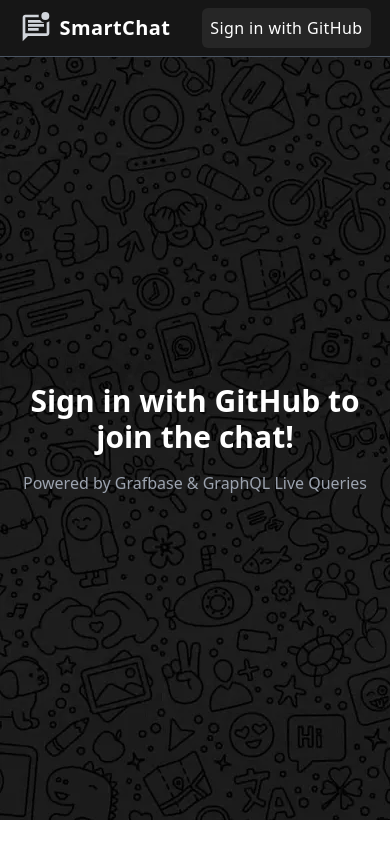
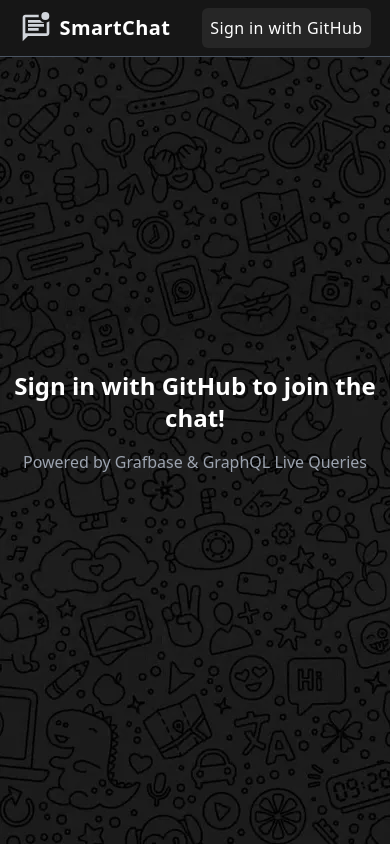
Before and after one commit to Aaditya8C/SmartChat, a Next.js app: page / in a window 390 px wide. Built offline with nearby package versions, Linux system fonts and the light colour scheme; no server answers; what @grafbase/apollo-link would draw is missing.

Commit message:
height-issue_solved

```diff
--- a/components/MessageList.js
+++ b/components/MessageList.js
@@ -58,7 +58,7 @@
   return (
     <div className="max-h-[calc(100vh-158px)] lg:max-h-[calc(100vh-180px)] max-w-[90%]  lg:max-w-[55%] flex mx-auto overflow-y-scroll scrollbar-none py-4">
       {!inView && !isEmpty(messageList) && isEmpty(error) && (
-        <div className="absolute inset-x-0 bottom-20 md:bottom-28 flex justify-center items-center">
+        <div className="absolute inset-x-0 bottom-20 md:bottom-28 z-50 flex justify-center items-center">
           <div
             className="bg-[#161616] hover:bg-[#272626] transition-all duration-300 md:cursor-pointer text-white py-3 px-4 rounded-full text-sm"
             onClick={() =>
--- a/pages/index.js
+++ b/pages/index.js
@@ -13,12 +13,12 @@
 export default function Home() {
   const { data: session } = useSession();
   return (
-    <div className="">
+    <div
+      className="h-screen relative"
+      style={{ backgroundImage: `url(${ChatLogo.src})` }}
+    >
       <Header />
-      <div
-        className=" h-[calc(100vh-81px)] w-full relative "
-        style={{ backgroundImage: `url(${ChatLogo.src})` }}
-      >
+      <div className="h-[calc(100vh-60px)] w-full ">
         {session ? (
           <div className={classNames(session ? "block" : "hidden")}>
             <MessageList />
@@ -32,7 +32,7 @@
             )}
           >
             <div className="grid gap-4 text-center">
-              <p className="text-3xl text-white font-semibold">
+              <p className="text-2xl lg:text-3xl text-white font-semibold">
                 Sign in with GitHub to join the chat!
               </p>
               <Link
```
